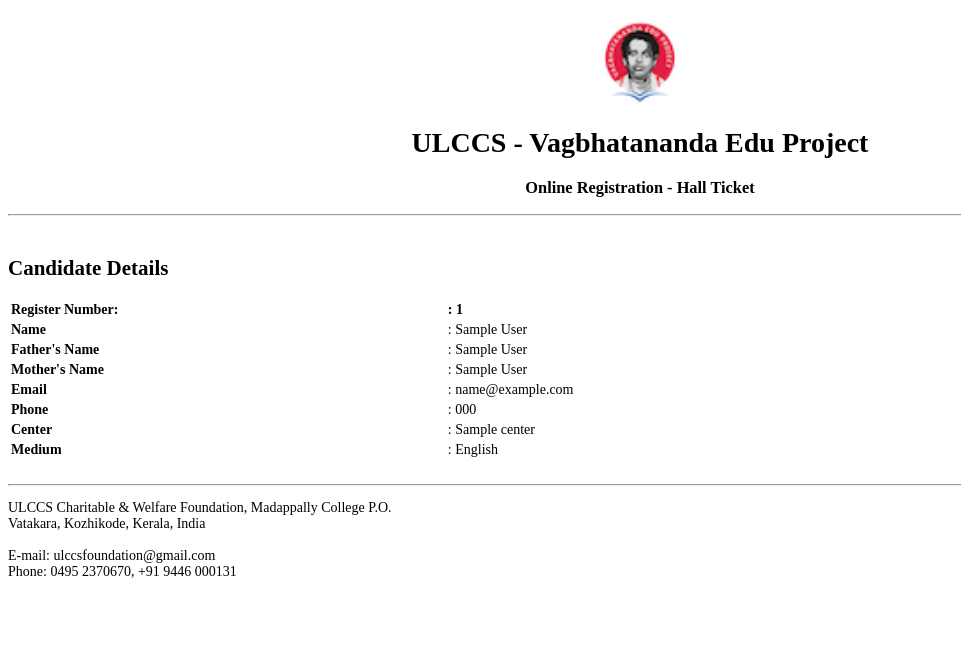
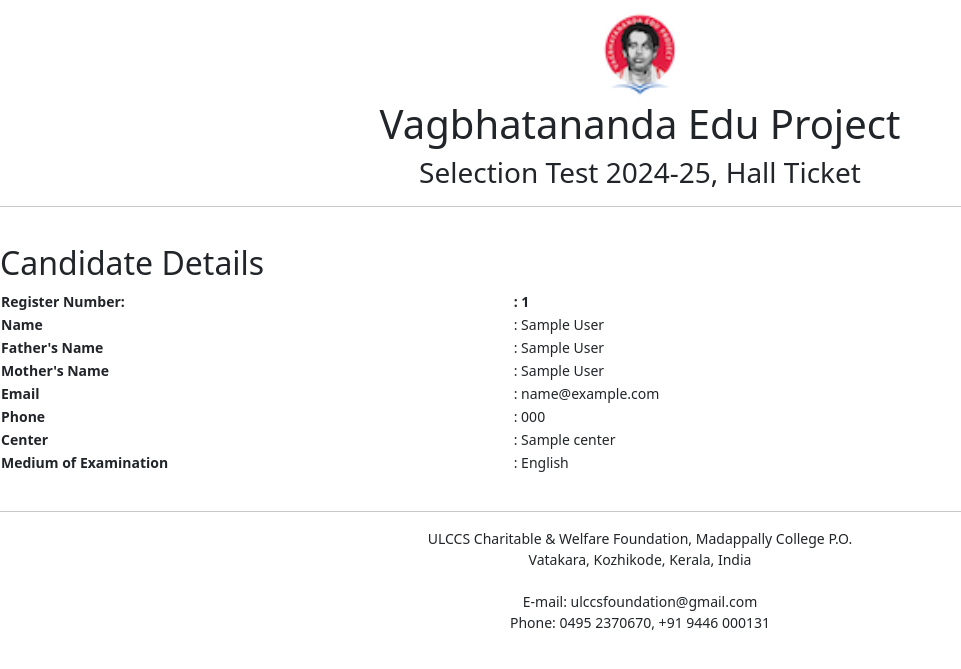
Before and after one commit to shanump/vepul, a Django app: template core/templates/core/pdf_template.html in a window 1280 px wide. Shown: the top 669 px of the page, without its empty margins (0-961 px from the left). Run offline with Django 4.2, Linux system fonts and the light colour scheme; the template is opened without the code that fills it: values that come from a table or form of the project are taken from there, others are empty; tables that the repository leaves empty hold one stand-in row (values such as "Sample post").

Commit message:
Some Modifications-1

```diff
--- a/core/forms.py
+++ b/core/forms.py
@@ -26,7 +26,7 @@
         self.fields['center'].label = "Select Center"
         self.fields['email'].label = "Email ID"
         self.fields['phone'].label = "Contact Number"
-        self.fields['medium'].label = "Medium"
+        self.fields['medium'].label = "Medium of Examination"
 
         self.fields['name'].widget.attrs['class'] = 'form-control'
         self.fields['fathername'].widget.attrs['class'] = 'form-control'
--- a/core/models.py
+++ b/core/models.py
@@ -15,8 +15,8 @@
     name = models.CharField(max_length=100)
     fathername = models.CharField(max_length=100, null=True, blank=True, default="")
     mothername = models.CharField(max_length=100, null=True, blank=True, default="")
-    email = models.EmailField(max_length=100, null=True, blank=True, default="")
-    phone = models.CharField(max_length=10, null=True, blank=True, default="")
+    email = models.EmailField(max_length=100, default="")
+    phone = models.CharField(max_length=10, default="")
     center = models.ForeignKey(Center, on_delete=models.CASCADE)
     medium = models.CharField(max_length=10, choices=[('EN', 'English'), ('ML', 'Malayalam')], default='EN')
 
--- a/core/templates/core/pdf_template.html
+++ b/core/templates/core/pdf_template.html
@@ -6,8 +6,9 @@
     <head>
         <title>Hall Ticket</title>
 
+        <link href="https://cdn.jsdelivr.net/npm/bootstrap@5.3.3/dist/css/bootstrap.min.css" rel="stylesheet" integrity="sha384-QWTKZyjpPEjISv5WaRU9OFeRpok6YctnYmDr5pNlyT2bRjXh0JMhjY6hW+ALEwIH" crossorigin="anonymous">
 
-        <style type="text/css">
+       <style type="text/css">
             body {
                 font-size: 14px;
             }
@@ -46,8 +47,8 @@
                 <center>
                     <img width="100px" style="display: block; margin: 0 auto;" src="static/assets/logo/logo-vep.png" alt="" />
                 </center>
-                <h1><center>ULCCS - Vagbhatananda Edu Project</center></h1>
-                <h3><center>Online Registration - Hall Ticket</center></h3>
+                <h1><center>Vagbhatananda Edu Project</center></h1>
+                <h3><center>Selection Test 2024-25, Hall Ticket</center></h3>
 
             </div>
             <hr>
@@ -96,7 +97,7 @@
                         </tr>
 
                         <tr>
-                            <td><strong>Medium</strong></td>
+                            <td><strong>Medium of Examination</strong></td>
                             <td>: {{ user_profile.get_medium_display }}</td>
                         </tr>
                     </table>
--- a/core/templates/core/success.html
+++ b/core/templates/core/success.html
@@ -29,6 +29,10 @@
                     <footer class="blockquote-footer" style="color: azure;">Please note this registration number for future reference.</footer>
                   </blockquote>
                 </div>
+
+                <button class="btn btn-primary btn btn-block" onclick="window.location.href='/userdisplay#can'">
+                    Download Hall Ticket
+                </button>
             </div>
         </div>
     </div>
--- a/core/templates/core/userdisplay.html
+++ b/core/templates/core/userdisplay.html
@@ -38,7 +38,7 @@
                     <p>Email: {{ user_profile.email }}</p>
                     <p>Phone: {{ user_profile.phone }}</p>
                     <p>Center: {{ user_profile.center.centername }}</p>
-                    <p>Medium: {{ user_profile.get_medium_display }}</p>
+                    <p>Medium of Examination: {{ user_profile.get_medium_display }}</p>
 
                     <form method="get" action="{% url 'hall_ticket_pdf' user_profile.registration_number %}">
                         <div style="padding: 20px 0 0px 0; ">
```
